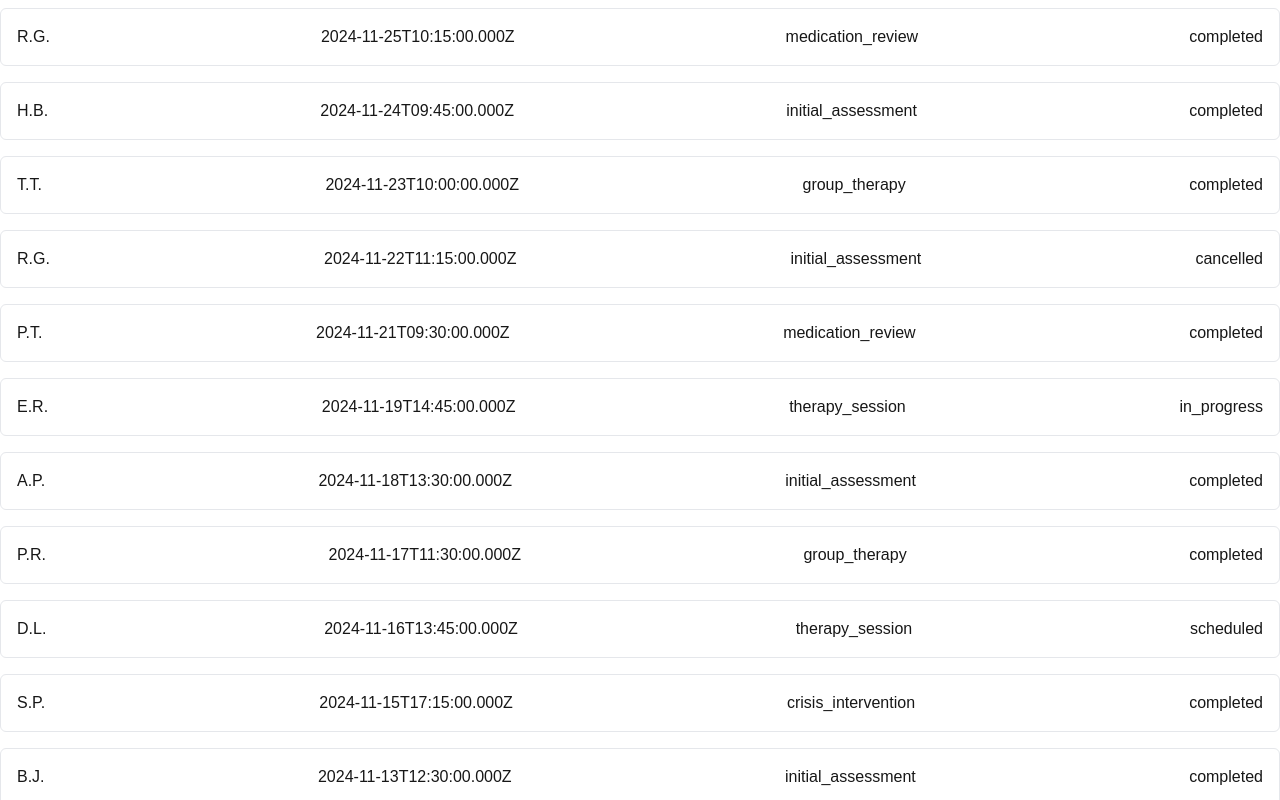
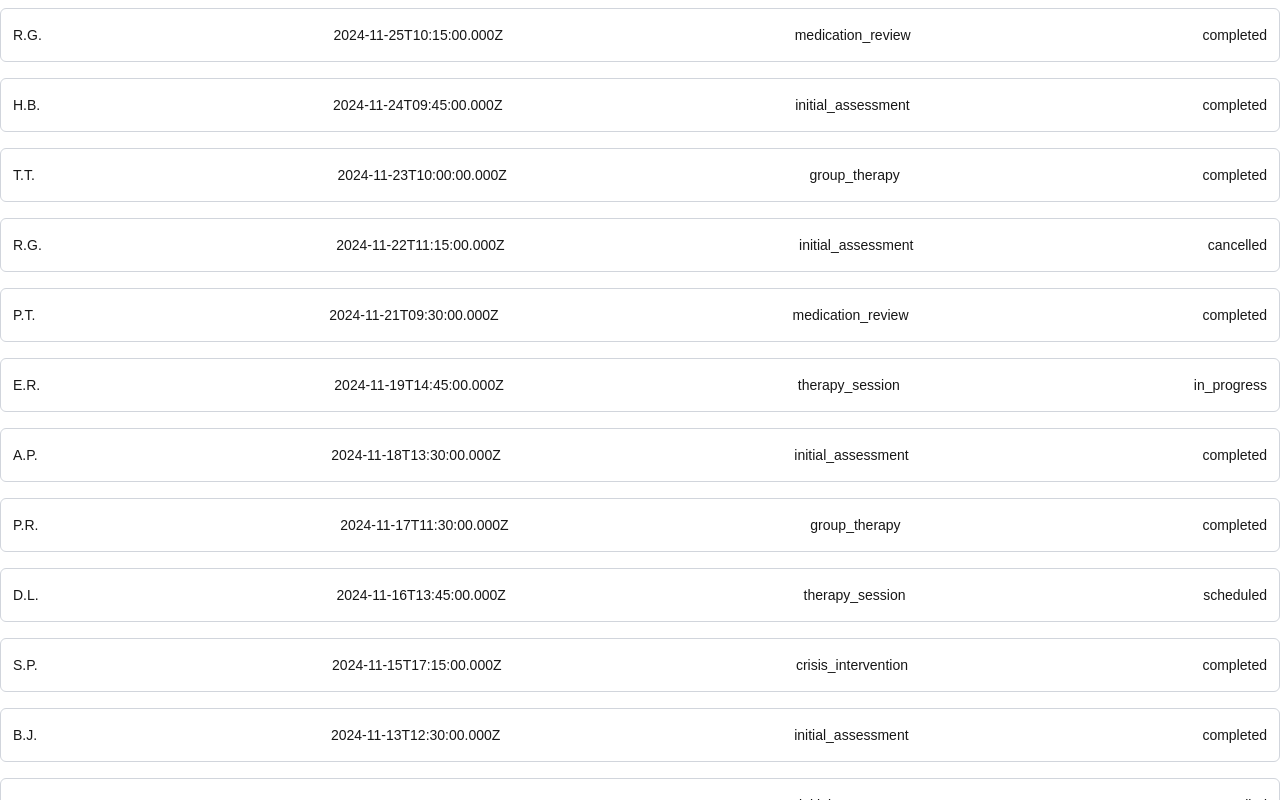
Before and after one commit to khanmohtashim22/jimini-health, a Next.js app: page / in a window 1280 px wide. Shown: the top 800 px of the page. Built offline with nearby package versions, Linux system fonts and the light colour scheme.

Commit message:
made reuable button

```diff
--- /dev/null
+++ b/src/components/Button/Button.tsx
@@ -0,0 +1,27 @@
+import { ButtonHTMLAttributes } from "react";
+import clsx from "clsx";
+
+interface ButtonProps extends ButtonHTMLAttributes<HTMLButtonElement> {
+  children: React.ReactNode;
+  className?: string;
+}
+
+export function Button({
+  children,
+  className,
+  disabled,
+  ...props
+}: ButtonProps) {
+  return (
+    <button
+      className={clsx(
+        "rounded-md border border-gray-300 px-3 py-1 text-sm hover:bg-gray-100 disabled:cursor-not-allowed cursor-pointer disabled:opacity-50",
+        className
+      )}
+      disabled={disabled}
+      {...props}
+    >
+      {children}
+    </button>
+  );
+}
--- a/src/components/Encounters/Encounters.tsx
+++ b/src/components/Encounters/Encounters.tsx
@@ -2,6 +2,7 @@
 
 import { useState } from "react";
 import { useEncounters } from "@/hooks/useEncounters";
+import { Button } from "@/components/Button/Button";
 
 export const Encounters = () => {
   const [page, setPage] = useState(1);
@@ -42,8 +43,8 @@ export const Encounters = () => {
             encounter;
           return (
             <li key={id}>
-              <button
-                className="w-full cursor-pointer border border-gray-200 rounded-md p-4 my-2 hover:bg-gray-100"
+              <Button
+                className="w-full py-4 my-2"
                 onClick={() => handleEncounterClick(id)}
               >
                 <div className="flex flex-row justify-between">
@@ -52,7 +53,7 @@ export const Encounters = () => {
                   <span>{encounterType}</span>
                   <span>{status}</span>
                 </div>
-              </button>
+              </Button>
             </li>
           );
         })}
@@ -63,20 +64,18 @@ export const Encounters = () => {
           Page {pagination.page} of {totalPages}
         </p>
         <div className="flex gap-2">
-          <button
+          <Button
             onClick={() => setPage((p) => Math.max(1, p - 1))}
             disabled={page <= 1}
-            className="rounded-md border border-gray-300 px-3 py-1 text-sm hover:bg-gray-100 disabled:cursor-not-allowed disabled:opacity-50"
           >
             Previous
-          </button>
-          <button
+          </Button>
+          <Button
             onClick={() => setPage((p) => Math.min(totalPages, p + 1))}
             disabled={page >= totalPages}
-            className="rounded-md border border-gray-300 px-3 py-1 text-sm hover:bg-gray-100 disabled:cursor-not-allowed disabled:opacity-50"
           >
             Next
-          </button>
+          </Button>
         </div>
       </div>
     </div>
```
